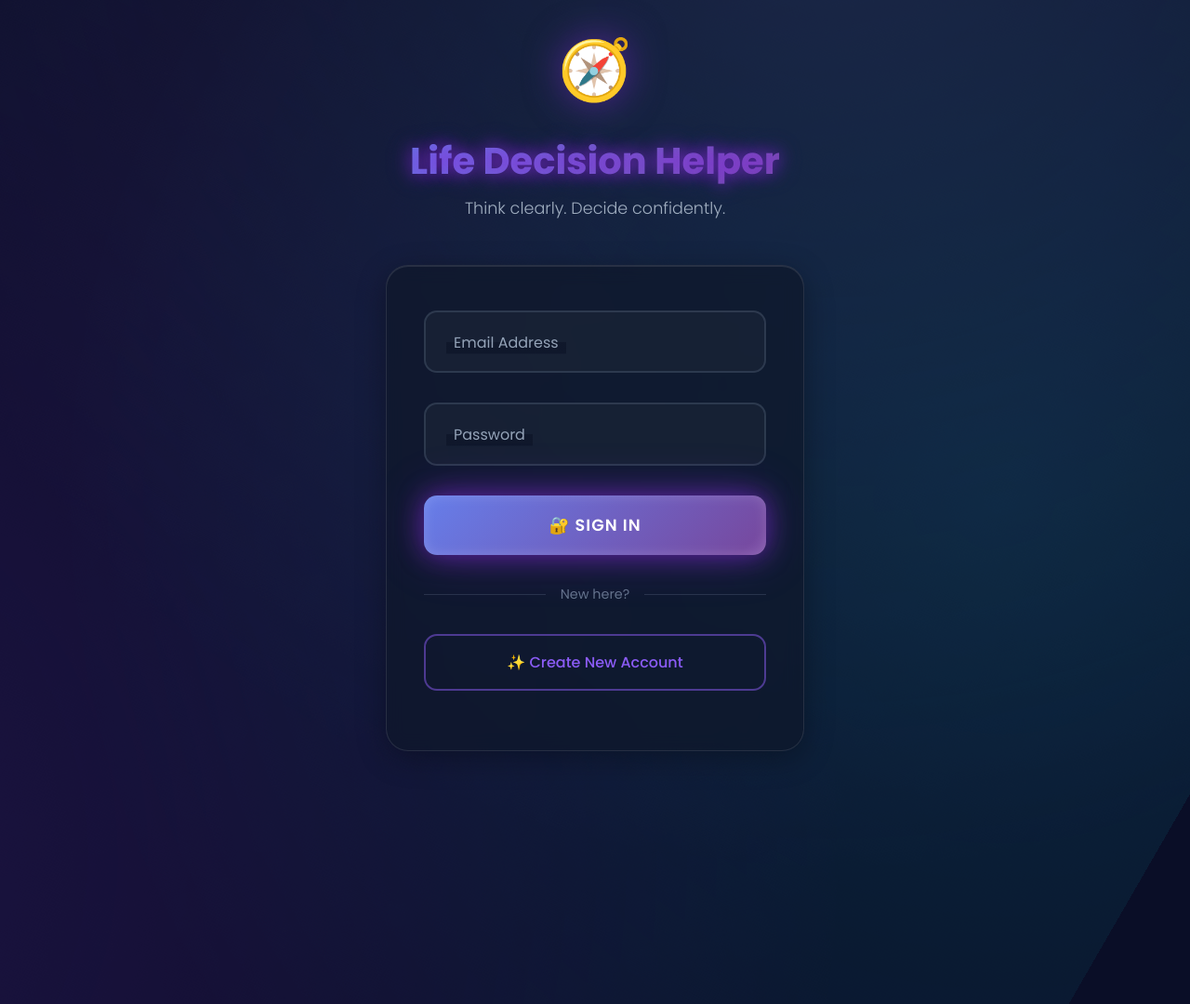
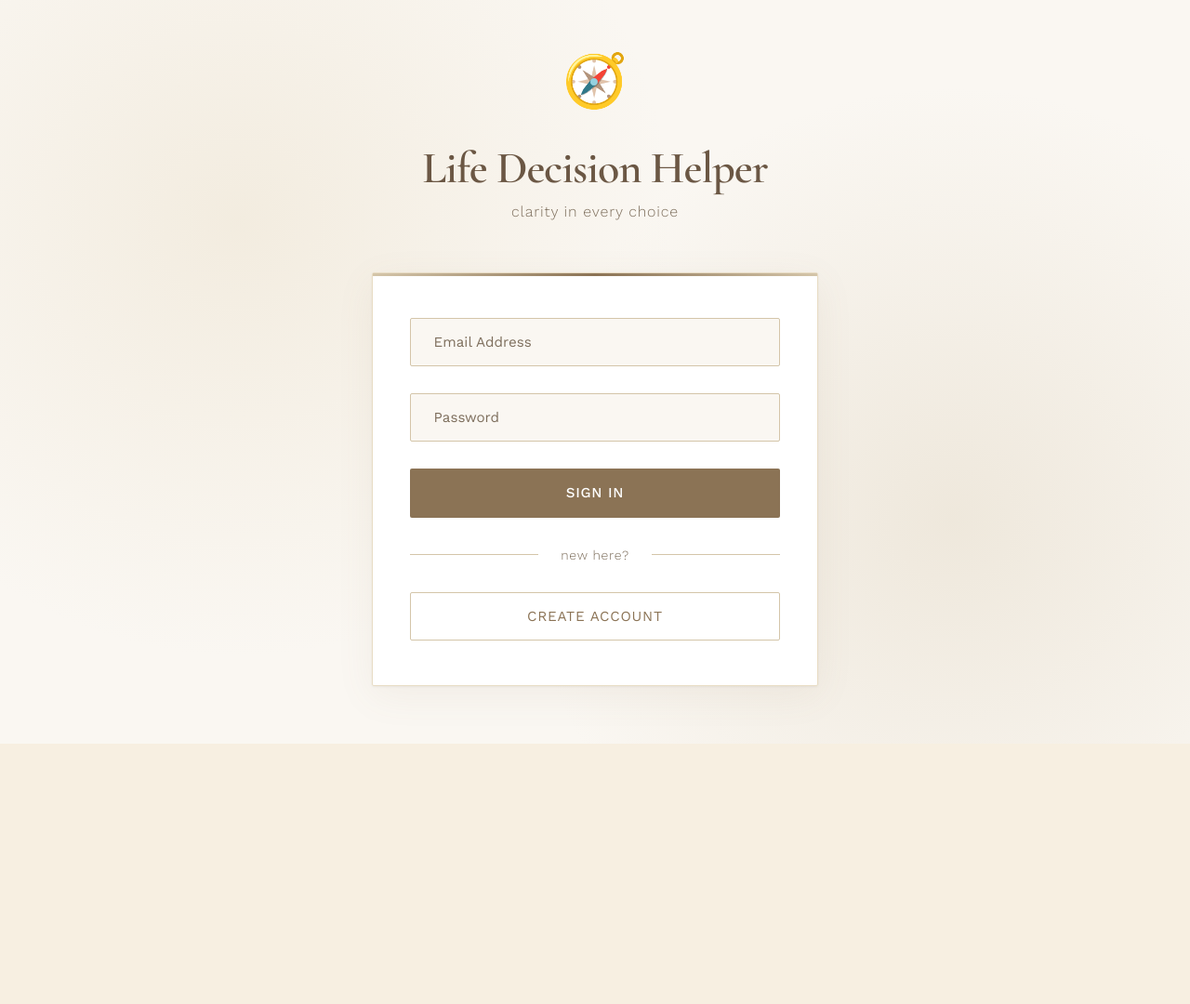
Before and after one commit to Henijariwala/life-decision-helper, a Node server app: page / in a window 1280 px wide; the page is wider, and only the part inside the window is pictured. Shown: the top 1080 px of that part at 93% size. After the commit the page ends 800 px from the top of that part, so only its background shows below. Run offline with Node 20, Linux system fonts and the light colour scheme; some libraries are stand-ins or nearby versions.

Commit message:
first commit

```diff
--- a/views/index.ejs
+++ b/views/index.ejs
@@ -6,8 +6,19 @@
   <title>Sign In - Life Decision Helper</title>
   <link rel="preconnect" href="https://fonts.googleapis.com">
   <link rel="preconnect" href="https://fonts.gstatic.com" crossorigin>
-  <link href="https://fonts.googleapis.com/css2?family=Poppins:wght@300;400;500;600;700&display=swap" rel="stylesheet">
+  <link href="https://fonts.googleapis.com/css2?family=Cormorant+Garamond:wght@300;400;600;700&family=Work+Sans:wght@300;400;500;600&display=swap" rel="stylesheet">
   <style>
+    :root {
+      --cream: #FAF7F2;
+      --beige: #E8DCC4;
+      --beige-dark: #D4C5A9;
+      --brown: #8B7355;
+      --brown-dark: #6B5744;
+      --white: #FFFFFF;
+      --text: #3E3429;
+      --text-light: #7D6E5C;
+    }
+
     * {
       margin: 0;
       padding: 0;
@@ -15,38 +26,31 @@
     }
 
     body {
-      font-family: 'Poppins', sans-serif;
-      background: #0a0e27;
+      font-family: 'Work Sans', sans-serif;
+      background: var(--cream);
       min-height: 100vh;
       display: flex;
       align-items: center;
       justify-content: center;
       padding: 2rem;
-      overflow: hidden;
       position: relative;
     }
 
-    /* Animated Background */
     body::before {
       content: '';
       position: absolute;
-      width: 200%;
-      height: 200%;
-      background:
-        radial-gradient(circle at 20% 50%, rgba(120, 119, 198, 0.15) 0%, transparent 50%),
-        radial-gradient(circle at 80% 80%, rgba(138, 43, 226, 0.15) 0%, transparent 50%),
-        radial-gradient(circle at 40% 20%, rgba(0, 242, 254, 0.1) 0%, transparent 50%);
-      animation: backgroundMove 20s ease-in-out infinite;
-    }
-
-    @keyframes backgroundMove {
-      0%, 100% { transform: translate(0, 0) rotate(0deg); }
-      33% { transform: translate(-5%, 5%) rotate(120deg); }
-      66% { transform: translate(5%, -5%) rotate(240deg); }
+      top: 0;
+      left: 0;
+      right: 0;
+      bottom: 0;
+      background-image:
+        radial-gradient(circle at 20% 30%, rgba(232, 220, 196, 0.4) 0%, transparent 40%),
+        radial-gradient(circle at 80% 70%, rgba(212, 197, 169, 0.3) 0%, transparent 40%);
+      pointer-events: none;
     }
 
     .container {
-      max-width: 450px;
+      max-width: 480px;
       width: 100%;
       position: relative;
       z-index: 1;
@@ -66,68 +70,67 @@
 
     .header {
       text-align: center;
-      margin-bottom: 3rem;
+      margin-bottom: 3.5rem;
     }
 
     .logo {
-      font-size: 4rem;
-      margin-bottom: 1rem;
+      font-size: 3.5rem;
+      margin-bottom: 1.5rem;
       display: inline-block;
-      animation: float 3s ease-in-out infinite;
-      filter: drop-shadow(0 0 20px rgba(138, 43, 226, 0.5));
+      animation: float 4s ease-in-out infinite;
     }
 
     @keyframes float {
       0%, 100% { transform: translateY(0px); }
-      50% { transform: translateY(-15px); }
+      50% { transform: translateY(-10px); }
     }
 
     h1 {
-      font-size: 2.5rem;
-      font-weight: 700;
-      background: linear-gradient(135deg, #667eea 0%, #764ba2 100%);
-      -webkit-background-clip: text;
-      -webkit-text-fill-color: transparent;
-      background-clip: text;
+      font-family: 'Cormorant Garamond', serif;
+      font-size: 3rem;
+      font-weight: 600;
+      color: var(--brown-dark);
       margin-bottom: 0.5rem;
-      animation: glow 2s ease-in-out infinite alternate;
-    }
-
-    @keyframes glow {
-      from {
-        text-shadow: 0 0 10px rgba(138, 43, 226, 0.5),
-                     0 0 20px rgba(138, 43, 226, 0.3);
-      }
-      to {
-        text-shadow: 0 0 20px rgba(138, 43, 226, 0.8),
-                     0 0 30px rgba(138, 43, 226, 0.5);
-      }
+      letter-spacing: -0.02em;
     }
 
     .subtitle {
-      font-size: 1.1rem;
-      color: #a0aec0;
+      font-size: 1rem;
+      color: var(--text-light);
       font-weight: 300;
+      letter-spacing: 0.05em;
+      text-transform: lowercase;
     }
 
     .card {
-      background: rgba(15, 23, 42, 0.7);
-      backdrop-filter: blur(10px);
-      border-radius: 24px;
+      background: var(--white);
+      border-radius: 2px;
       padding: 3rem 2.5rem;
       box-shadow:
-        0 8px 32px rgba(0, 0, 0, 0.3),
-        inset 0 1px 0 rgba(255, 255, 255, 0.1);
-      border: 1px solid rgba(255, 255, 255, 0.1);
+        0 1px 3px rgba(0, 0, 0, 0.05),
+        0 10px 40px rgba(139, 115, 85, 0.08);
+      border: 1px solid var(--beige);
+      position: relative;
+    }
+
+    .card::before {
+      content: '';
+      position: absolute;
+      top: 0;
+      left: 0;
+      right: 0;
+      height: 3px;
+      background: linear-gradient(90deg, var(--beige-dark), var(--brown), var(--beige-dark));
     }
 
     #authMessage {
-      padding: 1rem;
-      border-radius: 12px;
+      padding: 1rem 1.2rem;
+      border-radius: 2px;
       margin-bottom: 1.5rem;
-      font-size: 0.9rem;
+      font-size: 0.875rem;
       display: none;
       animation: slideDown 0.3s ease;
+      border-left: 3px solid;
     }
 
     @keyframes slideDown {
@@ -146,20 +149,20 @@
     }
 
     #authMessage.error {
-      background: rgba(239, 68, 68, 0.1);
-      border: 1px solid rgba(239, 68, 68, 0.3);
-      color: #fca5a5;
+      background: #FEF2F2;
+      border-left-color: #DC2626;
+      color: #991B1B;
     }
 
     #authMessage.success {
-      background: rgba(34, 197, 94, 0.1);
-      border: 1px solid rgba(34, 197, 94, 0.3);
-      color: #86efac;
+      background: #F0FDF4;
+      border-left-color: #16A34A;
+      color: #166534;
     }
 
     .form-group {
       position: relative;
-      margin-bottom: 2rem;
+      margin-bottom: 1.8rem;
     }
 
     .input-wrapper {
@@ -168,110 +171,85 @@
 
     input {
       width: 100%;
-      padding: 1.2rem 1.5rem;
-      font-size: 1rem;
-      font-family: 'Poppins', sans-serif;
-      background: rgba(30, 41, 59, 0.5);
-      border: 2px solid rgba(100, 116, 139, 0.3);
-      border-radius: 14px;
-      color: #e2e8f0;
+      padding: 1rem 1.2rem;
+      font-size: 0.95rem;
+      font-family: 'Work Sans', sans-serif;
+      background: var(--cream);
+      border: 1.5px solid var(--beige-dark);
+      border-radius: 2px;
+      color: var(--text);
       transition: all 0.3s ease;
       outline: none;
     }
 
     input:focus {
-      border-color: #8b5cf6;
-      background: rgba(30, 41, 59, 0.8);
-      box-shadow: 0 0 0 4px rgba(139, 92, 246, 0.1),
-                  0 0 20px rgba(139, 92, 246, 0.2);
+      border-color: var(--brown);
+      background: var(--white);
+      box-shadow: 0 0 0 3px rgba(139, 115, 85, 0.1);
     }
 
     input:focus + label,
     input:not(:placeholder-shown) + label {
-      transform: translateY(-150%) scale(0.85);
-      color: #8b5cf6;
+      transform: translateY(-140%) scale(0.85);
+      color: var(--brown);
       font-weight: 500;
+      background: var(--white);
     }
 
     label {
       position: absolute;
-      left: 1.5rem;
+      left: 1.2rem;
       top: 50%;
       transform: translateY(-50%);
-      font-size: 1rem;
-      color: #94a3b8;
+      font-size: 0.95rem;
+      color: var(--text-light);
       pointer-events: none;
       transition: all 0.3s ease;
-      background: linear-gradient(to bottom, transparent 50%, rgba(15, 23, 42, 0.9) 50%);
-      padding: 0 0.5rem;
+      padding: 0 0.4rem;
+      background: var(--cream);
     }
 
-    /* Neon Button */
-    .neon-button {
+    .btn-primary {
       width: 100%;
-      padding: 1.2rem;
-      font-size: 1.1rem;
-      font-weight: 600;
-      font-family: 'Poppins', sans-serif;
+      padding: 1.1rem;
+      font-size: 0.95rem;
+      font-weight: 500;
+      font-family: 'Work Sans', sans-serif;
+      letter-spacing: 0.05em;
+      text-transform: uppercase;
       border: none;
-      border-radius: 14px;
+      border-radius: 2px;
       cursor: pointer;
+      background: var(--brown);
+      color: var(--white);
+      transition: all 0.3s ease;
       position: relative;
       overflow: hidden;
-      background: linear-gradient(135deg, #667eea 0%, #764ba2 50%, #f093fb 100%);
-      background-size: 200% auto;
-      color: white;
-      text-transform: uppercase;
-      letter-spacing: 1px;
-      transition: all 0.4s ease;
-      box-shadow:
-        0 0 20px rgba(138, 43, 226, 0.4),
-        0 0 40px rgba(138, 43, 226, 0.2),
-        inset 0 0 10px rgba(255, 255, 255, 0.1);
-      animation: neonPulse 2s ease-in-out infinite;
     }
 
-    @keyframes neonPulse {
-      0%, 100% {
-        box-shadow:
-          0 0 20px rgba(138, 43, 226, 0.4),
-          0 0 40px rgba(138, 43, 226, 0.2),
-          inset 0 0 10px rgba(255, 255, 255, 0.1);
-      }
-      50% {
-        box-shadow:
-          0 0 30px rgba(138, 43, 226, 0.6),
-          0 0 60px rgba(138, 43, 226, 0.4),
-          inset 0 0 15px rgba(255, 255, 255, 0.2);
-      }
-    }
-
-    .neon-button:hover {
-      background-position: right center;
-      transform: scale(1.02);
-      box-shadow:
-        0 0 40px rgba(138, 43, 226, 0.8),
-        0 0 80px rgba(138, 43, 226, 0.4),
-        inset 0 0 20px rgba(255, 255, 255, 0.3);
-    }
-
-    .neon-button:active {
-      transform: scale(0.98);
-    }
-
-    .neon-button::before {
+    .btn-primary::before {
       content: '';
       position: absolute;
       top: 0;
       left: -100%;
       width: 100%;
       height: 100%;
-      background: linear-gradient(90deg, transparent, rgba(255, 255, 255, 0.3), transparent);
+      background: linear-gradient(90deg, transparent, rgba(255, 255, 255, 0.2), transparent);
       transition: left 0.5s;
     }
 
-    .neon-button:hover::before {
+    .btn-primary:hover {
+      background: var(--brown-dark);
+      transform: translateY(-1px);
+      box-shadow: 0 4px 12px rgba(139, 115, 85, 0.25);
+    }
+
+    .btn-primary:hover::before {
       left: 100%;
+    }
+
+    .btn-primary:active {
+      transform: translateY(0);
     }
 
     .divider {
@@ -279,78 +257,43 @@
       align-items: center;
       text-align: center;
       margin: 2rem 0;
-      color: #64748b;
-      font-size: 0.9rem;
+      color: var(--text-light);
+      font-size: 0.875rem;
     }
 
     .divider::before,
     .divider::after {
       content: '';
       flex: 1;
-      border-bottom: 1px solid rgba(100, 116, 139, 0.3);
+      border-bottom: 1px solid var(--beige-dark);
     }
 
     .divider span {
-      padding: 0 1rem;
+      padding: 0 1.5rem;
+      font-weight: 300;
+      letter-spacing: 0.05em;
     }
 
-    .signup-link {
-      text-align: center;
-      margin-top: 1.5rem;
-    }
-
-    .signup-link a {
-      color: #8b5cf6;
-      text-decoration: none;
-      font-weight: 600;
-      font-size: 1.05rem;
-      position: relative;
-      padding: 0.5rem 1rem;
-      display: inline-block;
+    .btn-secondary {
+      width: 100%;
+      padding: 1rem;
+      font-size: 0.95rem;
+      font-weight: 400;
+      font-family: 'Work Sans', sans-serif;
+      letter-spacing: 0.05em;
+      text-transform: uppercase;
+      border: 1.5px solid var(--beige-dark);
+      border-radius: 2px;
+      cursor: pointer;
+      background: transparent;
+      color: var(--brown);
       transition: all 0.3s ease;
     }
 
-    .signup-link a::after {
-      content: '';
-      position: absolute;
-      bottom: 0;
-      left: 50%;
-      width: 0;
-      height: 2px;
-      background: linear-gradient(90deg, #667eea, #764ba2);
-      transition: all 0.3s ease;
-      transform: translateX(-50%);
-    }
-
-    .signup-link a:hover::after {
-      width: 100%;
-    }
-
-    .signup-link a:hover {
-      color: #a78bfa;
-      text-shadow: 0 0 10px rgba(139, 92, 246, 0.5);
-    }
-
-    .secondary-button {
-      width: 100%;
-      padding: 1rem;
-      font-size: 1rem;
-      font-weight: 500;
-      font-family: 'Poppins', sans-serif;
-      border: 2px solid rgba(139, 92, 246, 0.5);
-      border-radius: 14px;
-      cursor: pointer;
-      background: transparent;
-      color: #8b5cf6;
-      transition: all 0.3s ease;
-      margin-bottom: 1rem;
-    }
-
-    .secondary-button:hover {
-      background: rgba(139, 92, 246, 0.1);
-      border-color: #8b5cf6;
-      transform: translateY(-2px);
-      box-shadow: 0 5px 15px rgba(139, 92, 246, 0.3);
+    .btn-secondary:hover {
+      background: var(--cream);
+      border-color: var(--brown);
+      transform: translateY(-1px);
     }
 
     @media (max-width: 480px) {
@@ -359,30 +302,29 @@
       }
 
       h1 {
-        font-size: 2rem;
+        font-size: 2.5rem;
       }
 
       .card {
-        padding: 2rem 1.5rem;
+        padding: 2.5rem 2rem;
       }
     }
 
-    /* Loading Animation */
-    .neon-button.loading {
+    .btn-primary.loading {
       pointer-events: none;
       opacity: 0.7;
     }
 
-    .neon-button.loading::after {
+    .btn-primary.loading::after {
       content: '';
       position: absolute;
-      width: 20px;
-      height: 20px;
+      width: 18px;
+      height: 18px;
       top: 50%;
       left: 50%;
-      margin-left: -10px;
-      margin-top: -10px;
-      border: 3px solid rgba(255, 255, 255, 0.3);
+      margin-left: -9px;
+      margin-top: -9px;
+      border: 2px solid rgba(255, 255, 255, 0.3);
       border-top-color: white;
       border-radius: 50%;
       animation: spin 0.6s linear infinite;
@@ -398,7 +340,7 @@
     <div class="header">
       <div class="logo">🧭</div>
       <h1>Life Decision Helper</h1>
-      <p class="subtitle">Think clearly. Decide confidently.</p>
+      <p class="subtitle">clarity in every choice</p>
     </div>
 
     <div class="card">
@@ -431,17 +373,17 @@
           </div>
         </div>
 
-        <button type="submit" class="neon-button" id="loginBtn" onclick="login()">
-          🔐 Sign In
+        <button type="submit" class="btn-primary" id="loginBtn" onclick="login()">
+          Sign In
         </button>
       </form>
 
       <div class="divider">
-        <span>New here?</span>
+        <span>new here?</span>
       </div>
 
-      <button class="secondary-button" onclick="window.location.href='/Signup'">
-        ✨ Create New Account
+      <button class="btn-secondary" onclick="window.location.href='/Signup'">
+        Create Account
       </button>
     </div>
   </div>
@@ -491,23 +433,23 @@
 
         document.cookie = `token=${token}; path=/`;
 
-        showMessage("✅ Signing in successfully!", false);
+        showMessage("✓ Signing in...", false);
 
         setTimeout(() => {
           window.location.href = "/chat";
-        }, 1000);
+        }, 800);
       } catch (err) {
         btn.classList.remove('loading');
-        btn.textContent = '🔐 Sign In';
+        btn.textContent = 'Sign In';
 
         let errorMessage = err.message;
 
         if (err.code === 'auth/user-not-found' || err.code === 'auth/wrong-password') {
-          errorMessage = "Invalid email or password. Please try again.";
+          errorMessage = "Invalid email or password";
         } else if (err.code === 'auth/invalid-email') {
-          errorMessage = "Please enter a valid email address.";
+          errorMessage = "Please enter a valid email address";
         } else if (err.code === 'auth/too-many-requests') {
-          errorMessage = "Too many failed attempts. Please try again later.";
+          errorMessage = "Too many failed attempts. Try again later";
         }
 
         showMessage(errorMessage);
```
Also changed, not shown: views/Signup.ejs (+150 -173 lines).
